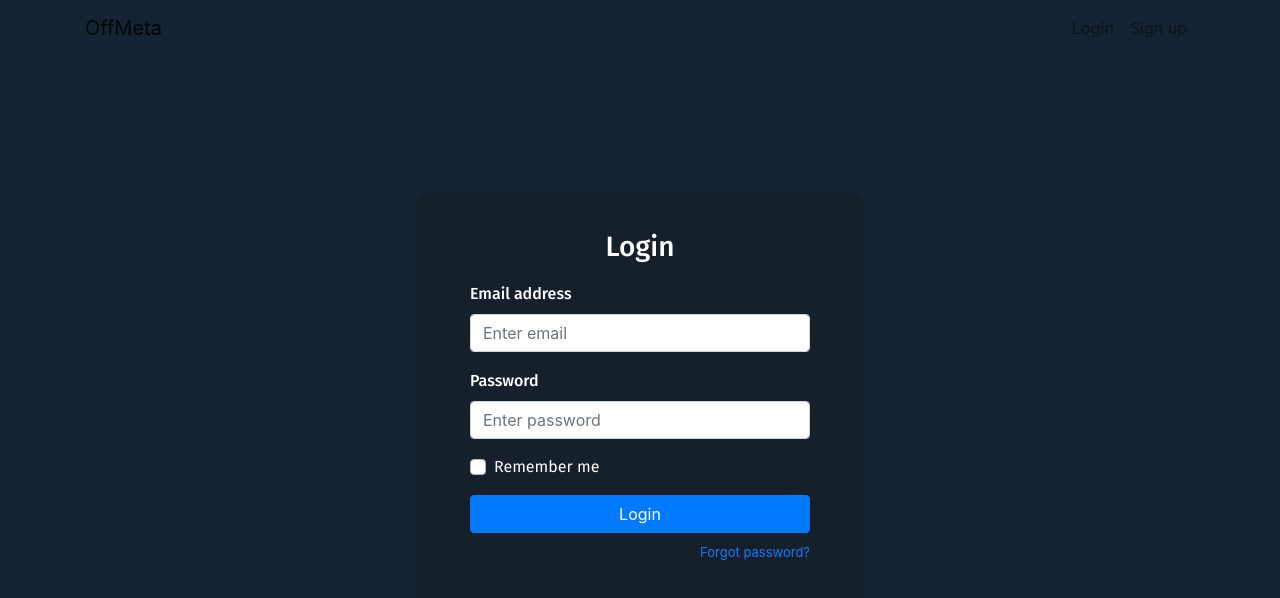
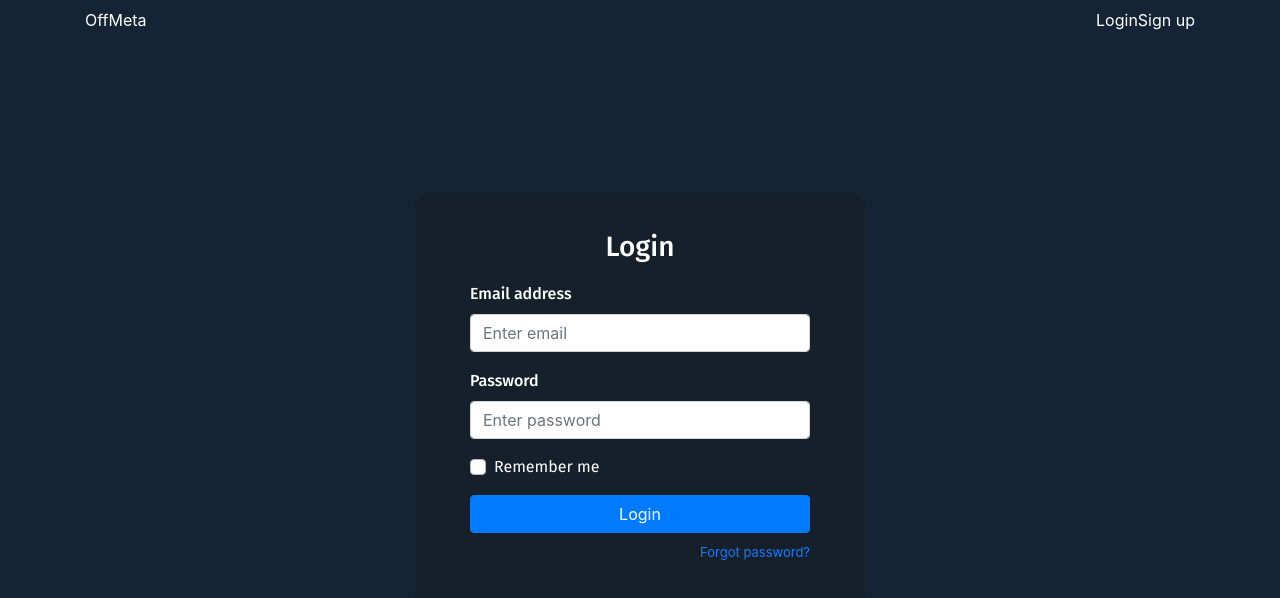
Before and after one commit to iFxLp/OffMeta, a React (Create React App) app: page / in a window 1280 px wide. Shown: the top 598 px of the page. Built offline with nearby package versions, Linux system fonts and the light colour scheme.

Commit message:
Update NavBar
Changed it to white text.

```diff
--- a/src/App.css
+++ b/src/App.css
@@ -1,5 +1,7 @@
 .App {
   text-align: center;
+  color: white;
+  align-items: left;
 }
 
 .App-logo {
@@ -28,6 +30,18 @@
   color: #61dafb;
 }
 
+.TopLeft{
+  color: white;
+  text-align: left;
+
+}
+
+.TopRight{
+  color: white;
+  text-align: right;
+}
+
+
 @keyframes App-logo-spin {
   from {
     transform: rotate(0deg);
--- a/src/App.js
+++ b/src/App.js
@@ -13,14 +13,14 @@ function App() {
     <div className="App">
       <nav className="navbar navbar-expand-lg navbar-light fixed-top">
         <div className="container">
-          <Link className="navbar-brand" to={"/landing"}>OffMeta</Link>
+          <Link className="TopLeft" to={"/landing"}>OffMeta</Link>
           <div className="collapse navbar-collapse" id="navbarTogglerDemo02">
             <ul className="navbar-nav ml-auto">
               <li className="nav-item">
-                <Link className="nav-link" to={"/login"}>Login</Link>
+                <Link className="TopRight" to={"/login"}>Login</Link>
               </li>
               <li className="nav-item">
-                <Link className="nav-link" to={"/registration"}>Sign up</Link>
+                <Link className="TopRight" to={"/registration"}>Sign up</Link>
               </li>
             </ul>
           </div>
--- a/src/index.css
+++ b/src/index.css
@@ -25,6 +25,12 @@ body, html, .App, #root, .auth-wrapper {
 .navbar-light {
   background-color: #142434;
   color: #ffffff;
+
+}
+
+.navbar-brand{
+  color: white;
+  text-align: left;
 
 }
 
```
